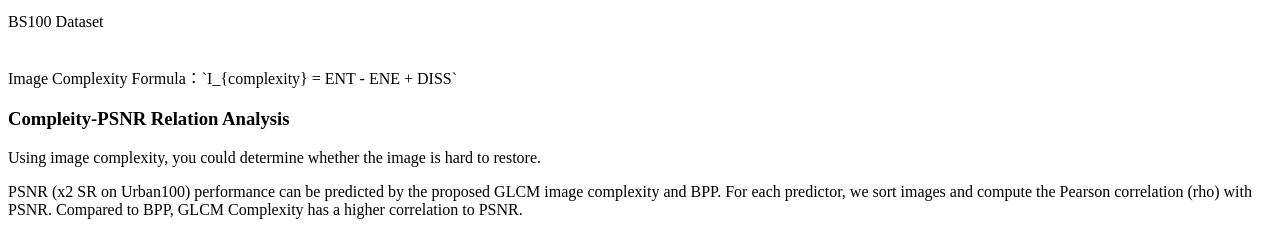
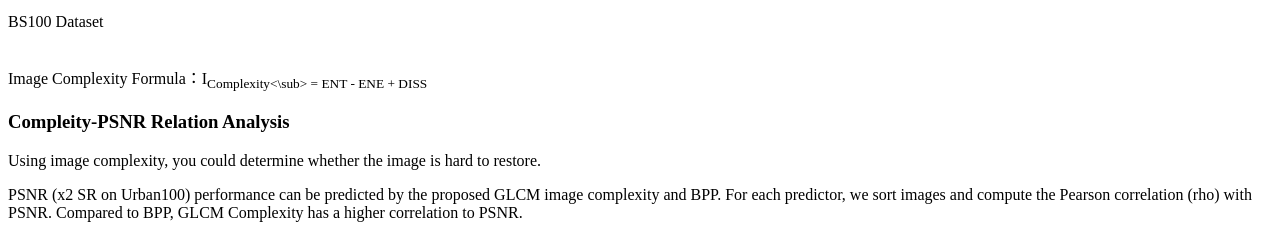
Before and after one commit to YuzhenD/ReSyn.github.io, a plain HTML site: page index.html in a window 1280 px wide. Shown: the part 898-1128 px from the top of the page. Drawn offline with Linux system fonts and the light colour scheme.

Commit message:
Update index.html

```diff
--- a/index.html
+++ b/index.html
@@ -177,7 +177,7 @@
 
         <!-- Complexity formula-->
         <div class="formula">
-            <label>Image Complexity Formula：</label>`I_{complexity} =  ENT - ENE + DISS`<br>
+            <label>Image Complexity Formula：</label>I<sub>Complexity<\sub> =  ENT - ENE + DISS<br>
         </div>
         <!--/ Complexity formula-->
 
```
